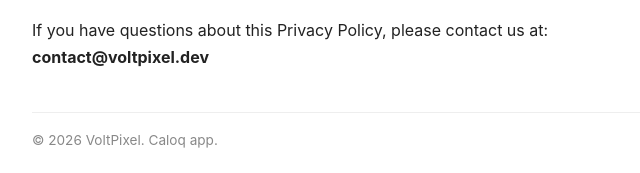
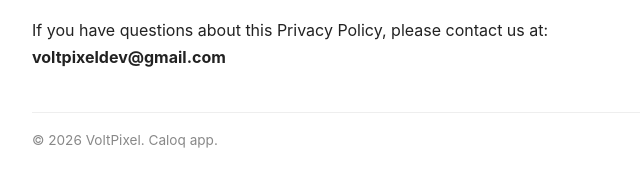
Before and after one commit to VoltPixel/Caloq, a plain HTML site: page docs/privacy-policy.html in a window 1280 px wide. Shown: the part 3125-3298 px from the top of the page, 208-848 px from the left. Drawn offline with Linux system fonts and the light colour scheme.

Commit message:
Popraw email kontaktowy na voltpixeldev@gmail.com

```diff
--- a/docs/privacy-policy.html
+++ b/docs/privacy-policy.html
@@ -122,7 +122,7 @@
 
   <h2>8. Contact</h2>
   <p>If you have questions about this Privacy Policy, please contact us at:<br/>
-  <strong>contact@voltpixel.dev</strong></p>
+  <strong>voltpixeldev@gmail.com</strong></p>
 </section>
 
 <!-- ==================== POLSKI ==================== -->
@@ -207,7 +207,7 @@
 
   <h2>8. Kontakt</h2>
   <p>W razie pytań dotyczących niniejszej Polityki Prywatności prosimy o kontakt:<br/>
-  <strong>contact@voltpixel.dev</strong></p>
+  <strong>voltpixeldev@gmail.com</strong></p>
 </section>
 
 <footer>
```
